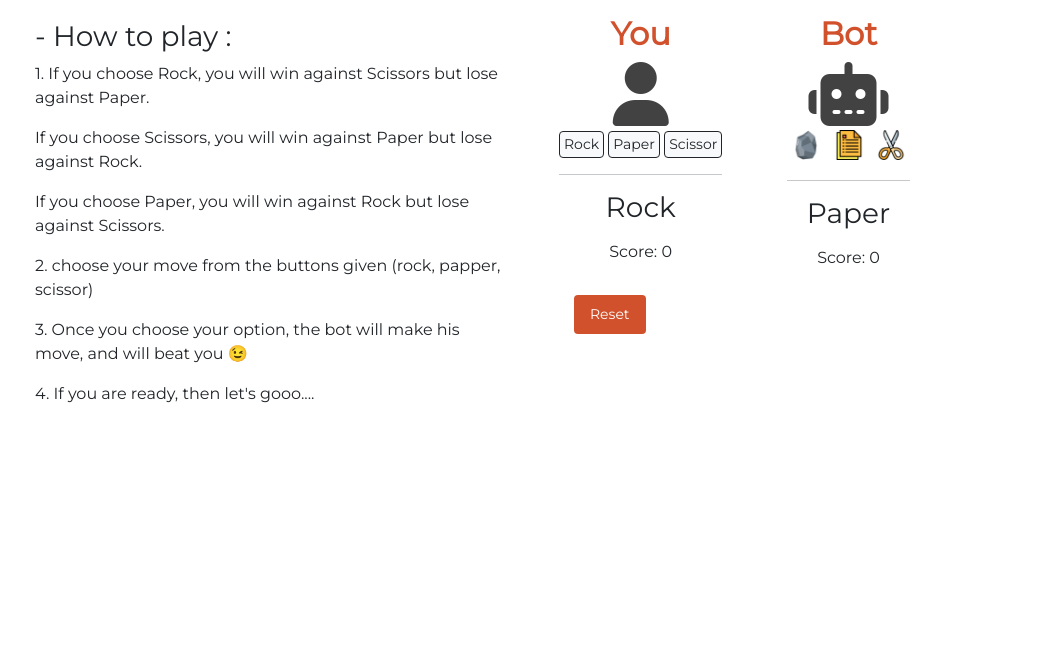
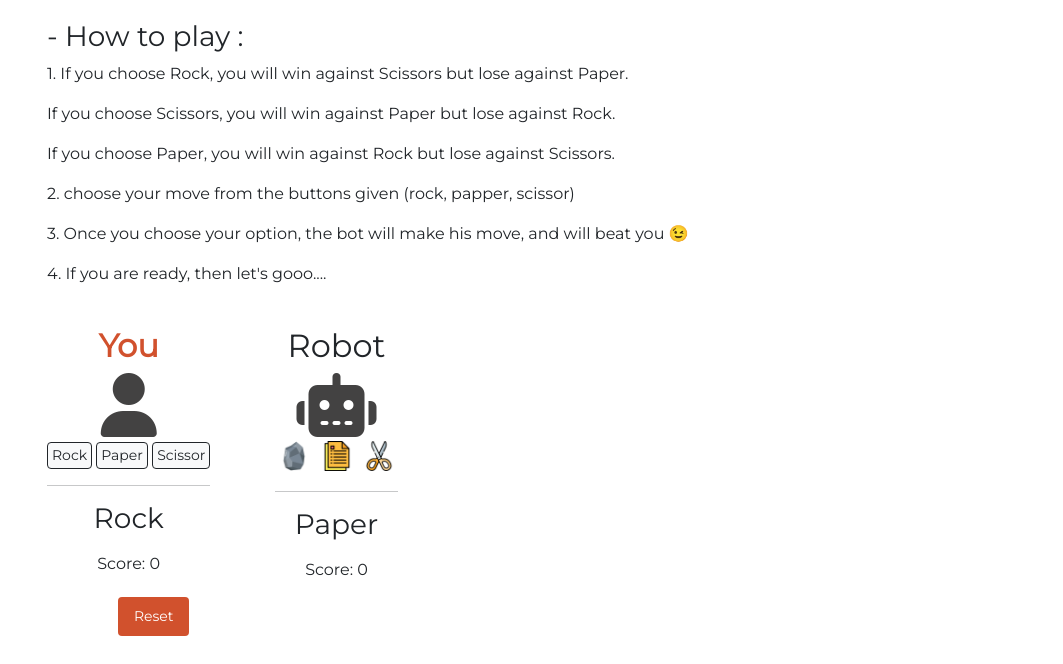
Before and after one commit to TahirIqbal095/RockPaperScissor, a plain HTML site: page index.html in a window 1280 px wide. Shown: the part 187-851 px from the top of the page, without its empty margins (108-1171 px from the left). Before the commit the page ends 800 px from the top, so only its background shows below. Drawn offline with nearby package versions, Linux system fonts and the light colour scheme.

Commit message:
Update index.html

```diff
--- a/index.html
+++ b/index.html
@@ -32,8 +32,7 @@
     </div>
   </nav>
 
-  <div class="row">
-    <div class="col-lg-6 col-md-6 col-sm-12">
+  <div class="container">
 
         <div class="rules">
           <h3>- How to play :</h3>
@@ -44,9 +43,6 @@
           <p>3. Once you choose your option, the bot will make his move, and will beat you 😉</p>
           <p>4. If you are ready, then let's gooo....</p>
         </div>
-    </div>
-
-    <div class="top-container-right col-lg-6 col-md-6 col-sm-12">
 
       <div class="human">
         <h2 class="you">You</h2>
@@ -54,33 +50,23 @@
         <button type="button" class="btn1 button btn btn-light btn-sm btn-outline-dark">Rock</button>
         <button type="button" class="btn2 button btn btn-light btn-sm btn-outline-dark">Paper</button>
         <button type="button" class="btn3 button btn btn-light btn-sm btn-outline-dark">Scissor</button>
-
         <hr>
-        <div>
           <h3 class="human-response">Rock</h3>
           <p class="result-human"></p>
           <p>Score: <span class="score-human">0</span></p>
-        </div>
+          <a href="index.html"><button type="button" class="reset-btn btn button btn-sm">Reset</button></a>
       </div>
 
       <div class="bot">
-        <h2 class="bot-text">Bot</h2>
+        <h2 class="robot">Robot</h2>
         <i class="bot1 fa-sharp fa-solid fa-robot fa-4x"></i><br>
         <img class="rock" src="images/stone.png" alt="rock">
         <img class="paper" src="images/document.png" alt="paper">
         <img class="scissor" src="images/scissors.png" alt="scissor">
         <hr>
-        <div>
           <h3 class="bot-response">Paper</h3>
           <p class="result-bot"></p>
           <p>Score: <span class="score-bot">0</span></p>
-        </div>
-      </div>
-
-      <div class="reset">
-        <a href="index.html"><button type="button" class="reset-btn btn button btn-sm">Reset</button></a>
-      </div>
-
       </div>
   </div>
 
@@ -88,9 +74,11 @@
   <script src="https://cdn.jsdelivr.net/npm/@popperjs/core@2.11.6/dist/umd/popper.min.js" integrity="sha384-oBqDVmMz9ATKxIep9tiCxS/Z9fNfEXiDAYTujMAeBAsjFuCZSmKbSSUnQlmh/jp3" crossorigin="anonymous"></script>
   <script src="https://cdn.jsdelivr.net/npm/bootstrap@5.2.3/dist/js/bootstrap.min.js" integrity="sha384-cuYeSxntonz0PPNlHhBs68uyIAVpIIOZZ5JqeqvYYIcEL727kskC66kF92t6Xl2V" crossorigin="anonymous"></script>
 
+  <!-- jquery -->
+  <script src="https://ajax.googleapis.com/ajax/libs/jquery/3.6.1/jquery.min.js"></script>
+
   <!-- javascript -->
   <script src="script.js" charset="utf-8"></script>
-
 </body>
 
 </html>
```
Lines whose indentation alone changed are shown as unchanged.
